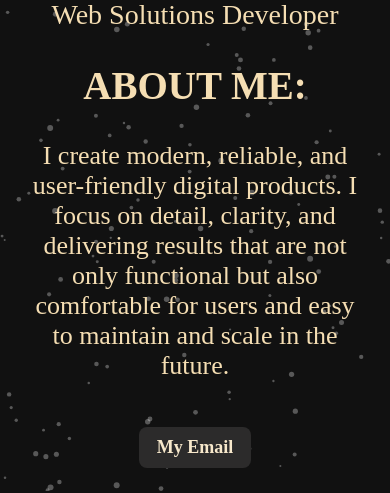
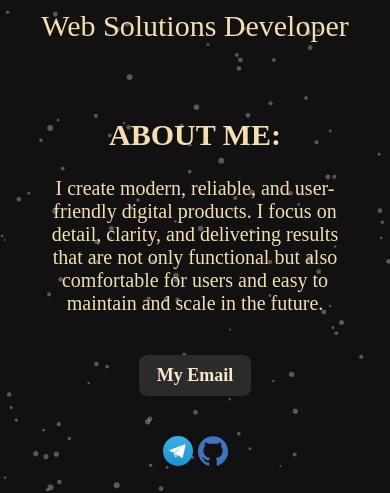
Before and after one commit to pepsicolaenj0er/aboutme-site, a React (Vite) app: page / in a window 390 px wide. Shown: the part 353-846 px from the top of the page. Built offline with nearby package versions, Linux system fonts and the light colour scheme.

Commit message:
fix adaptation

```diff
--- a/src/App.css
+++ b/src/App.css
@@ -12,6 +12,7 @@ position: relative;
 }
 
 .lico{
+display: block;
 width: 155px;
 height: 165px;
 border-radius: 100%
@@ -183,7 +184,7 @@ opacity: 0.5;
 }
 
 @media (max-width: 768px) {
-
+  .lico,
   .header,
   .biography,
   .Frontend,
@@ -270,6 +271,7 @@ opacity: 0.5;
 
 @media (max-width: 1200px) {
 
+  .lico,
   .header,
   .biography,
   .Frontend,
@@ -284,6 +286,9 @@ opacity: 0.5;
     position: static !important;
     margin: 20px auto;
     text-align: center;
+    left: auto !important;
+    right: auto !important;
+    top: auto !important;
   }
 
   body {
@@ -297,14 +302,82 @@ opacity: 0.5;
   .Backend,
   .Technologies,
   .Other {
-    width: 80%;
+    width: 90%;
     max-width: 700px;
+    padding: 20px;
     height: auto;
+    font-size: 20px;
+  }
+
+  .Frontend li,
+  .Backend li,
+  .Technologies li,
+  .Other li {
+    font-size: clamp(14px, 2vw, 18px);
+    line-height: 1.3;
+    text-align: left;
   }
 
   .biography {
-    width: 80%;
-    max-width: 700px;
-    font-size: 26px;
+    width: 90%;
+    font-size: 24px;
+  }
+
+  .header {
+    font-size: 30px;
+  }
+
+  .mail-btn {
+    font-size: 18px;
+    padding: 10px 18px;
+  }
+
+  .tgicon, .giticon {
+    display: inline-block;
+    margin: 10px;
+    width: 35px;
+    height: 35px;
+  }
+
+  .Footer {
+    font-size: 14px;
+    text-align: center;
   }
 }
+
+@media (max-width: 1400px) {
+  .lico,
+  .header,
+  .biography,
+  .Frontend,
+  .Backend,
+  .Technologies,
+  .Other,
+  .Services,
+  .Footer,
+  .mail-btn,
+  .tgicon,
+  .giticon {
+    position: static !important;
+    margin: 20px auto;
+    text-align: center;
+    left: unset !important;
+    right: unset !important;
+    top: unset !important;
+  }
+
+
+  .Frontend,
+  .Backend,
+  .Technologies,
+  .Other,
+  .biography {
+    width: 100% !important;
+    max-width: 600px;
+    padding: 20px;
+    height: auto !important;
+    margin: 20px auto;
+    font-size: 20px;
+    box-sizing: border-box;
+  }
+  }
```
